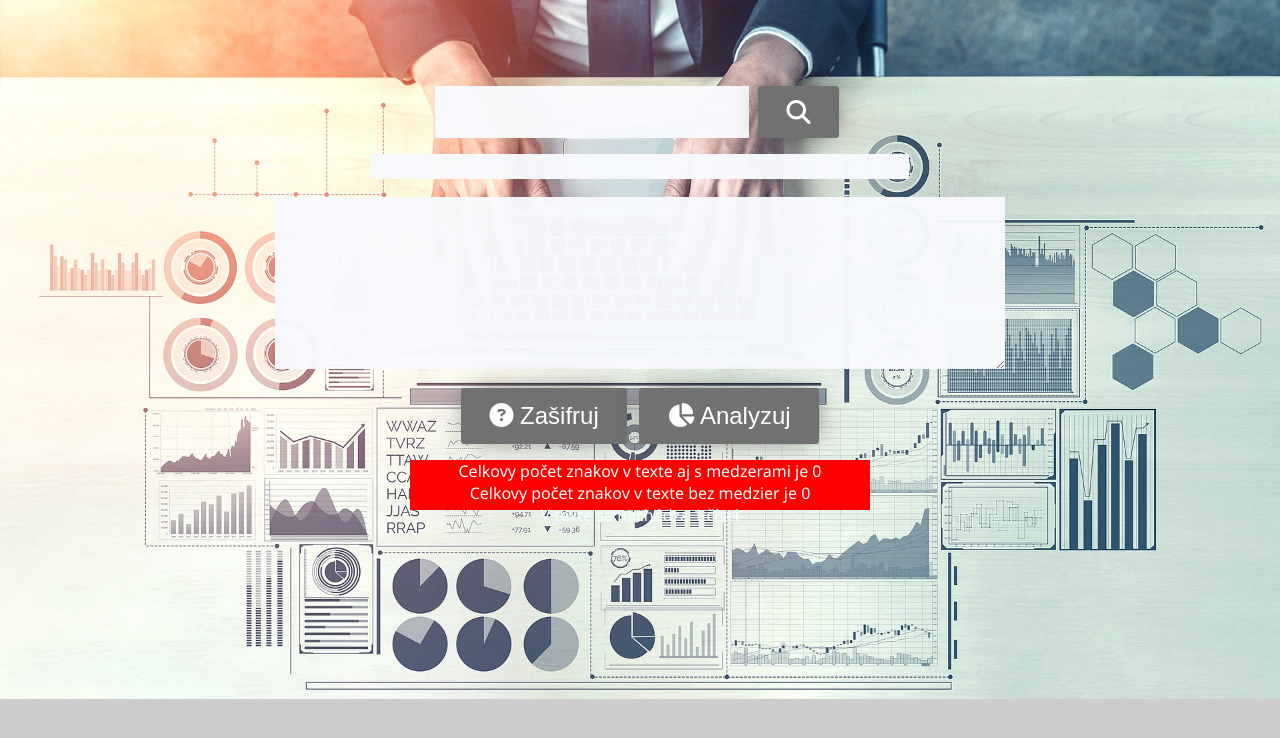
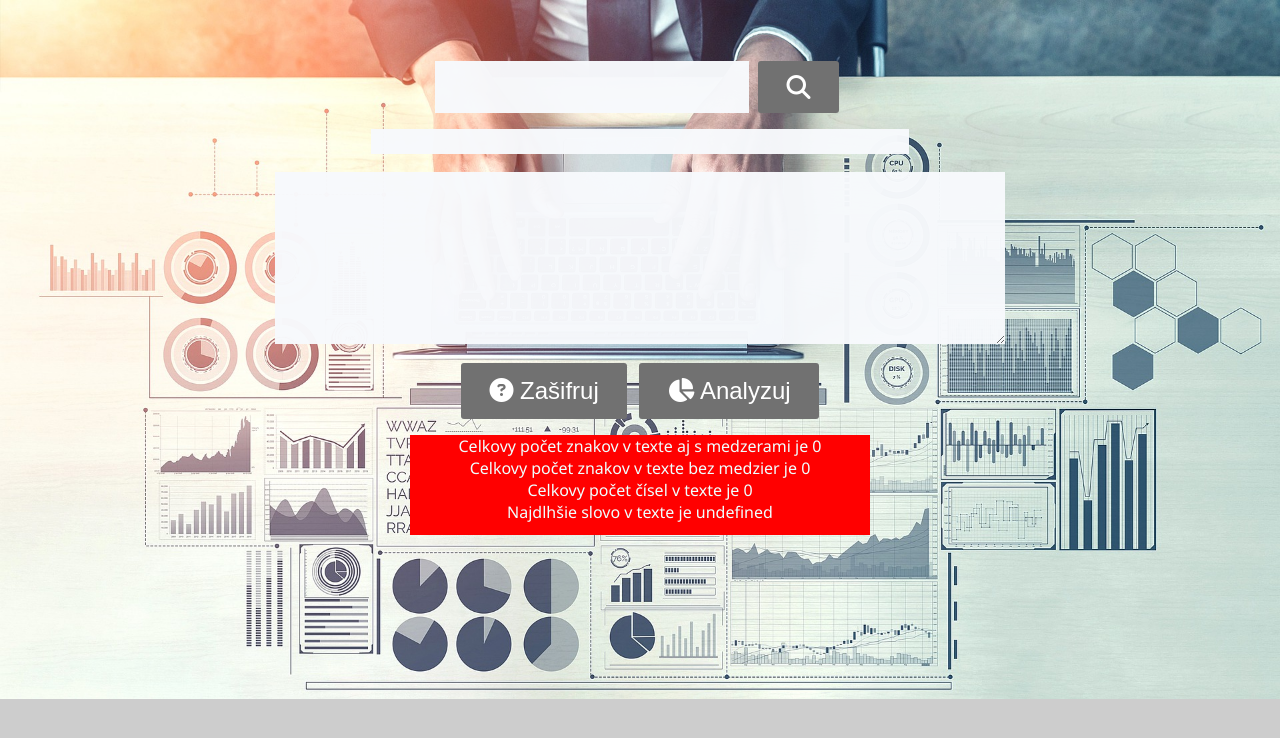
Before and after one commit to marioavaj/textAnalisator, a plain HTML site: page index.html in a window 1280 px wide. Both pictures are taken after a click on the button "Analyzuj". Drawn offline with Linux system fonts and the light colour scheme.

Commit message:
najdlhsie slovo funkcia

```diff
--- a/script.js
+++ b/script.js
@@ -2,6 +2,7 @@ let textArea = document.getElementById("textarea").value;
 let findedWord = document.getElementById("search").value;
 let resultSearching = document.getElementById("resultSearching");
 let analyse = document.getElementById("analyse");
+
 
 function find() {
   textArea = document.getElementById("textarea").value;
@@ -13,11 +14,17 @@ function find() {
   } else resultSearching.innerText = "Hľadané slovo sa nenachadza na stránke ";
 }
 
+
+
 function crypting() {}
 
+
+
+
 function analysing() {
+
   textArea = document.getElementById("textarea").value;
-
+  let splitt = textArea.split( " ");
   /**dlzka textu */
   let stringLength = textArea.length;
 
@@ -27,21 +34,34 @@ function analysing() {
 
   /**Pocet cisel*/
   let numberCount=0;
-  let splitt = textArea.split( " ");
+
    for( i =0; i<splitt.length; i++){
     let numbers=parseInt(splitt[i]);
       if (numbers > 0 || numbers < 0){
       numberCount++;
       }
   }
-  console.log(numberCount++);
+
+
+  /**Najdlhsie slovo*/
+  let longerWord=0;
+ let najdlsieSlovovo;
+
+     for(i =0; i<splitt.length; i++){
+    let lengthOfWord = splitt[i].length;
+    console.log(splitt[i].length)
+    if (lengthOfWord>longerWord){
+        console.log(lengthOfWord + ">" + longerWord)
+        longerWord = splitt[i].length;
+        najdlsieSlovovo = splitt[i];
+       }
+       }
 
 
   analyse.style.backgroundColor = "#ff0000";
   analyse.innerHTML =
     "Celkovy počet znakov v texte aj s medzerami je " + stringLength + "<br />" +
-    "Celkovy počet znakov v texte bez medzier je " +
-    stringlengthNoSpaces +
-    "<br />" +
-    "V texte sa nachádza  " + numberCount + " čísel" ;
+    "Celkovy počet znakov v texte bez medzier je " + stringlengthNoSpaces +"<br />" +
+    "Celkovy počet čísel v texte je " + numberCount +"<br />" +
+    "Najdlhšie slovo v texte je " + najdlsieSlovovo;
 }
--- a/style.css
+++ b/style.css
@@ -36,7 +36,6 @@ button {
   border-color: transparent;
   background-color: rgb(113, 113, 113);
   color: white;
-  box-shadow: 1px -1px 30px -9px rgba(0, 0, 0, 0.75);
   font-size: 1.5em;
   padding: 0.5em 1.1em 0.5em 1.1em;
 }
@@ -72,7 +71,7 @@ button:hover {
   text-align: center;
   margin: 2em auto 0 auto;
   width: 60%;
-  height: 50px;
+  height: 100px;
 
   color: azure;
   font-family: "Segoe UI", Tahoma, Geneva, Verdana, sans-serif;
```
